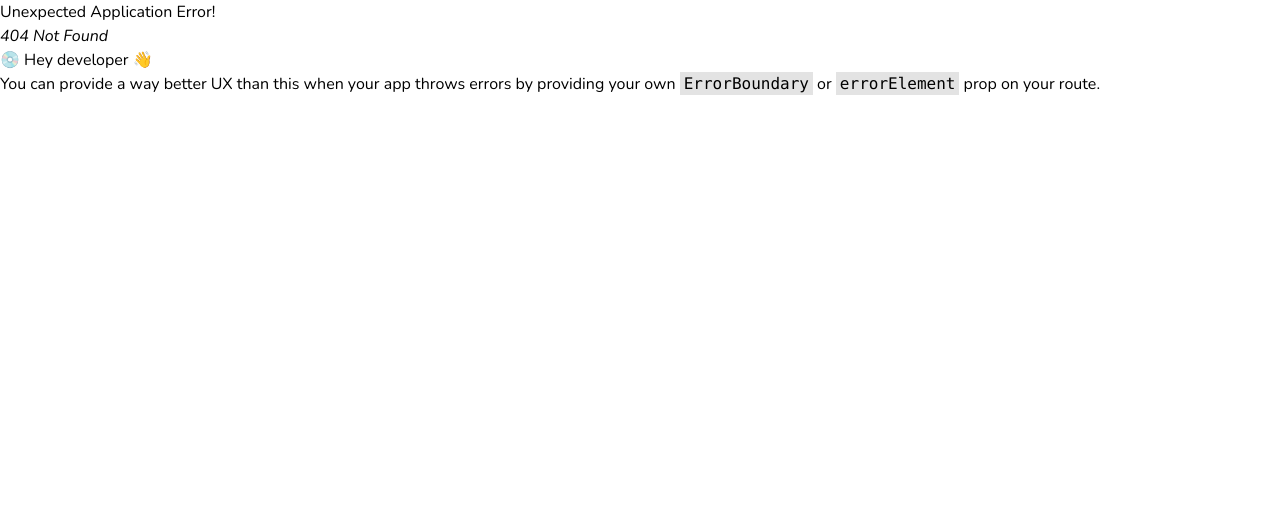
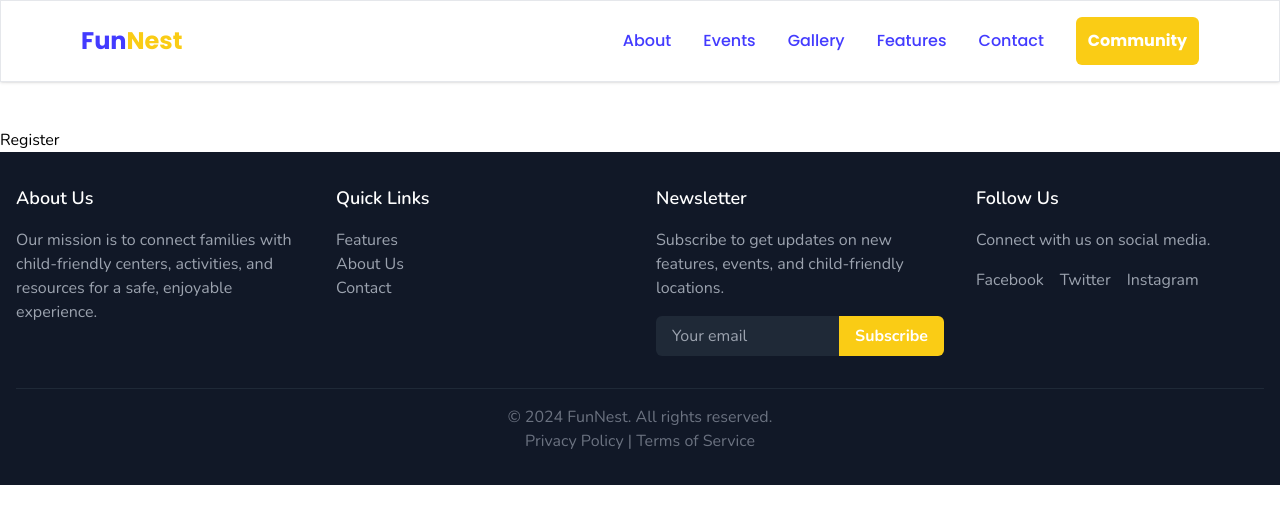
Before and after one commit to Ehmkayel/FunNest, a React (Vite) app: page /register in a window 1280 px wide. Before the commit this address had no page. Shown: the top 524 px of the page. Built offline with nearby package versions, Linux system fonts and the light colour scheme.

Commit message:
update: created the login branch

```diff
--- /dev/null
+++ b/src/pages/Auth/Login.jsx
@@ -0,0 +1,9 @@
+import React from 'react'
+
+const Login = () => {
+  return (
+    <div className='pt-[8rem]'>Login </div>
+  )
+}
+
+export default Login
--- /dev/null
+++ b/src/pages/Auth/Register.jsx
@@ -0,0 +1,9 @@
+import React from 'react'
+
+const Register = () => {
+  return (
+    <div className='pt-[8rem]'>Register</div>
+  )
+}
+
+export default Register
```
Also changed, not shown: src/App.jsx (+10 -0 lines).
